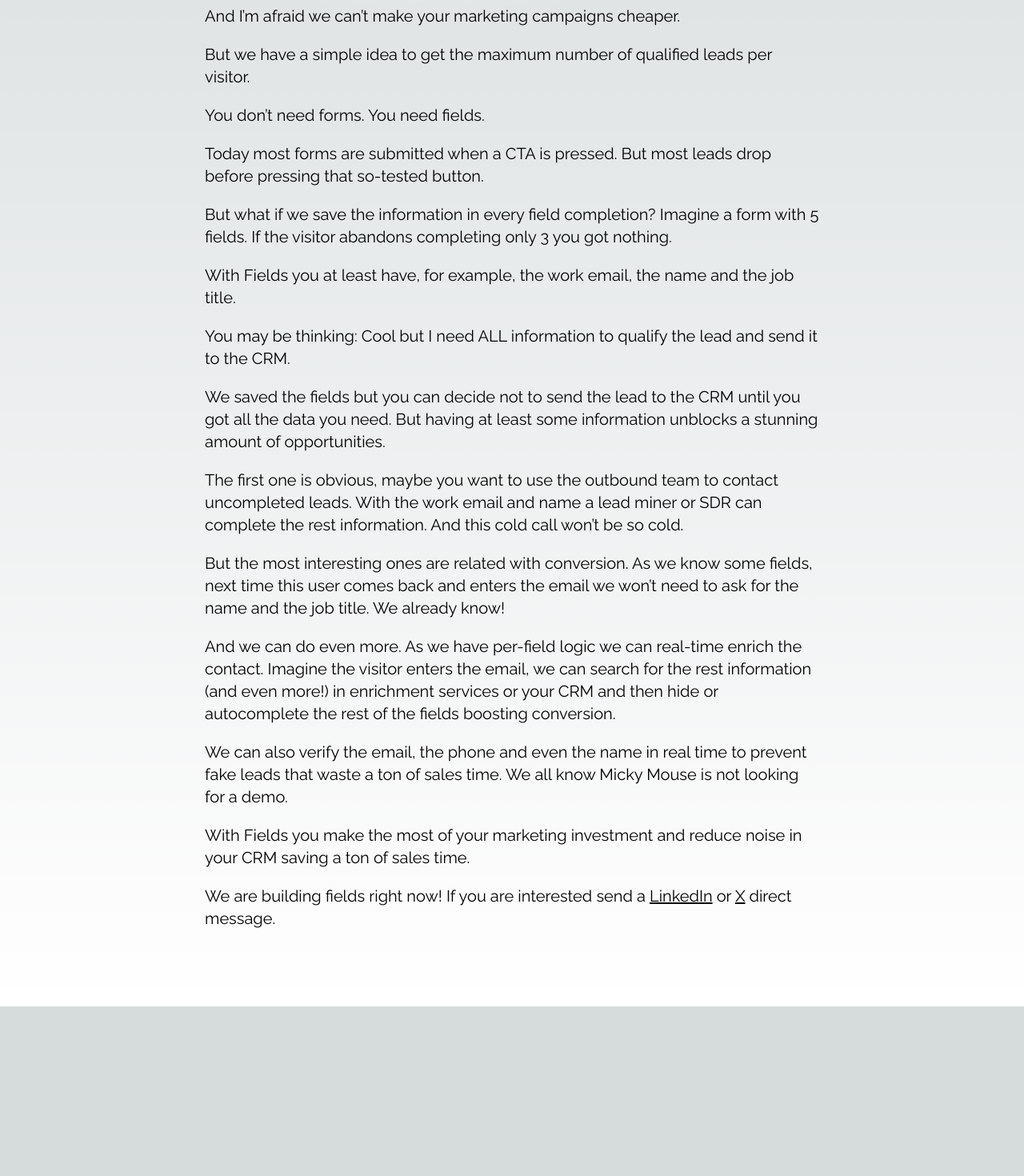
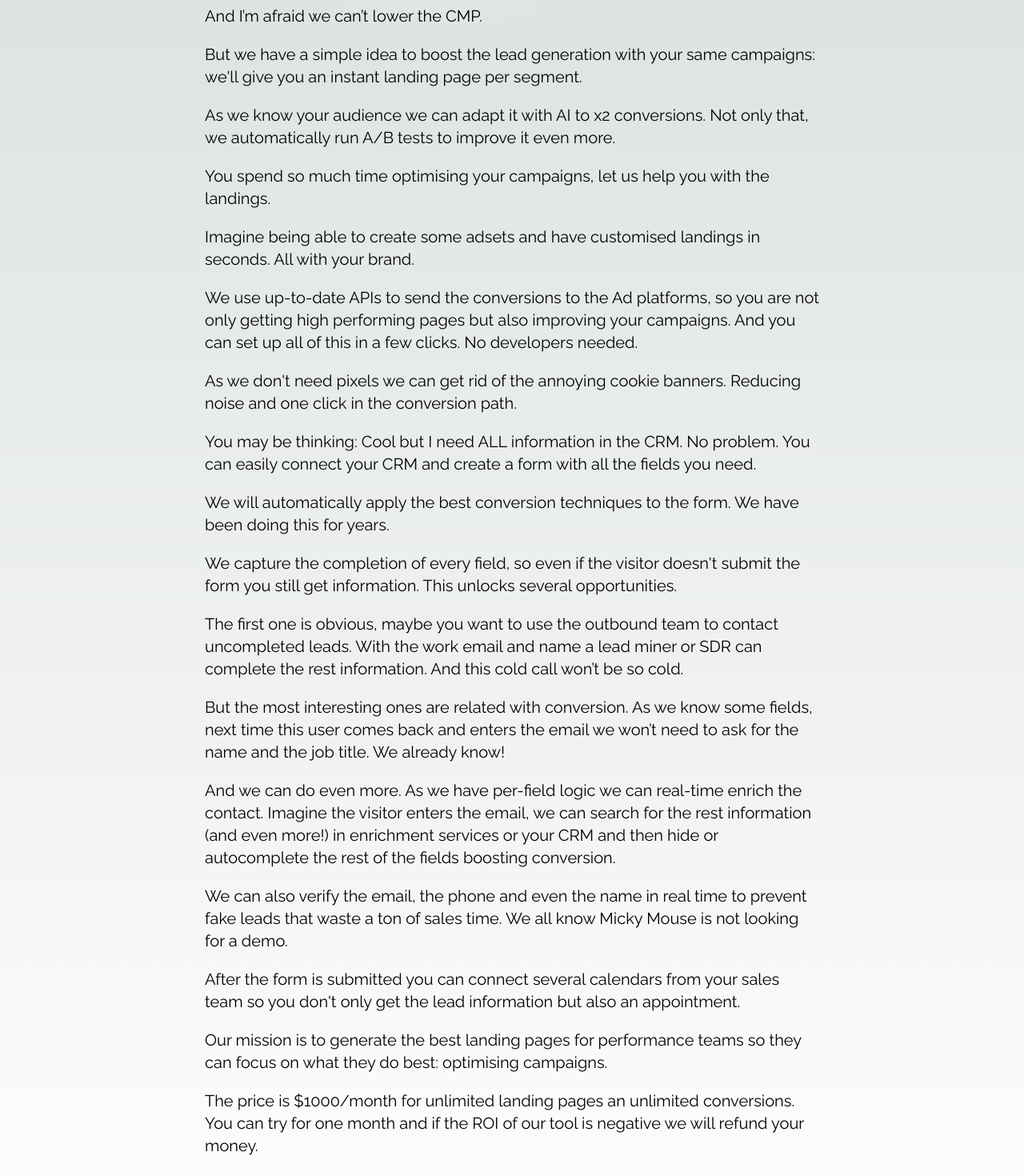
Before and after one commit to jacintofleta/fields, a Next.js app: page / in a window 1280 px wide. Shown: the part 420-1890 px from the top of the page at 80% size. Before the commit the page ends 1678 px from the top, so only its background shows below. Built offline with nearby package versions, Linux system fonts and the light colour scheme.

Commit message:
new text

```diff
--- a/app/page.tsx
+++ b/app/page.tsx
@@ -16,34 +16,48 @@ export default function Home() {
       </div>
 
       <div className='mt-32 lg:max-w-3xl lg:w-full  text-lg lg:text-xl space-y-5'>
-        <p> Leads are super expensive.</p>
-        <p>And I’m afraid we can’t make your marketing campaigns cheaper.</p>
+        <p>Leads are super expensive.</p>
+        <p>And I’m afraid we can’t lower the CMP.</p>
         <p>
-          But we have a simple idea to get the maximum number of qualified leads
-          per visitor.
-        </p>
-        <p>You don’t need forms. You need fields.</p>
-        <p>
-          Today most forms are submitted when a CTA is pressed. But most leads
-          drop before pressing that so-tested button.
+          But we have a simple idea to boost the lead generation with your same
+          campaigns: we'll give you an instant landing page per segment.
         </p>
         <p>
-          But what if we save the information in every field completion? Imagine
-          a form with 5 fields. If the visitor abandons completing only 3 you
-          got nothing.
+          As we know your audience we can adapt it with AI to x2 conversions.
+          Not only that, we automatically run A/B tests to improve it even more.
         </p>
         <p>
-          With Fields you at least have, for example, the work email, the name
-          and the job title.
+          You spend so much time optimising your campaigns, let us help you with
+          the landings.
+        </p>
+
+        <p>
+          Imagine being able to create some adsets and have customised landings
+          in seconds. All with your brand.
         </p>
         <p>
-          You may be thinking: Cool but I need ALL information to qualify the
-          lead and send it to the CRM.
+          We use up-to-date APIs to send the conversions to the Ad platforms, so
+          you are not only getting high performing pages but also improving your
+          campaigns. And you can set up all of this in a few clicks. No
+          developers needed.
         </p>
         <p>
-          We saved the fields but you can decide not to send the lead to the CRM
-          until you got all the data you need. But having at least some
-          information unblocks a stunning amount of opportunities.
+          As we don't need pixels we can get rid of the annoying cookie banners.
+          Reducing noise and one click in the conversion path.
+        </p>
+        <p>
+          You may be thinking: Cool but I need ALL information in the CRM. No
+          problem. You can easily connect your CRM and create a form with all
+          the fields you need.
+        </p>
+        <p>
+          We will automatically apply the best conversion techniques to the
+          form. We have been doing this for years.
+        </p>
+        <p>
+          We capture the completion of every field, so even if the visitor
+          doesn't submit the form you still get information. This unlocks
+          several opportunities.
         </p>
         <p>
           The first one is obvious, maybe you want to use the outbound team to
@@ -69,11 +83,25 @@ export default function Home() {
           Micky Mouse is not looking for a demo.
         </p>
         <p>
-          With Fields you make the most of your marketing investment and reduce
-          noise in your CRM saving a ton of sales time.
+          After the form is submitted you can connect several calendars from
+          your sales team so you don't only get the lead information but also an
+          appointment.
         </p>
+
         <p>
-          We are building fields right now! If you are interested send a{' '}
+          Our mission is to generate the best landing pages for performance
+          teams so they can focus on what they do best: optimising campaigns.
+        </p>
+
+        <p>
+          The price is $1000/month for unlimited landing pages an unlimited
+          conversions. You can try for one month and if the ROI of our tool is
+          negative we will refund your money.
+        </p>
+
+        <p>
+          We are building Fields right now, if you are interested plese contact
+          through
           <a
             className='underline'
             href='https://www.linkedin.com/in/jacintofleta/'
```
